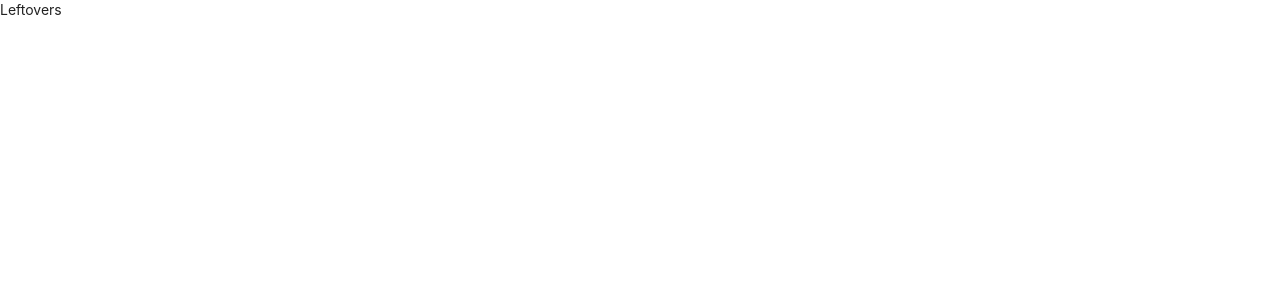
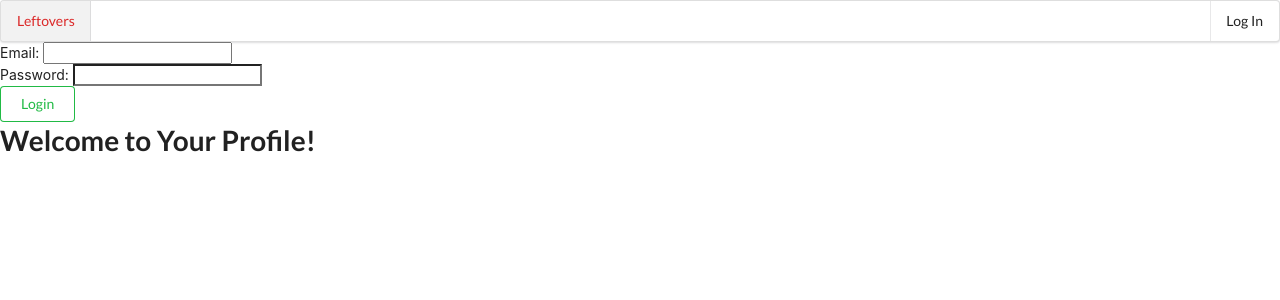
Before and after one commit to abracadabra89/Final-Project-Frontend, a React (Create React App) app: page /profile in a window 1280 px wide. Shown: the top 300 px of the page. Built offline with nearby package versions, Linux system fonts and the light colour scheme.

Commit message:
added profile component, edited nav

```diff
--- a/package.json
+++ b/package.json
@@ -2,14 +2,15 @@
   "name": "client",
   "version": "0.1.0",
   "private": true,
-  "proxy": "http://localhost:3001/",
+  "proxy": "http://localhost:3000/",
   "dependencies": {
     "@testing-library/jest-dom": "^4.2.4",
     "@testing-library/react": "^9.3.2",
     "@testing-library/user-event": "^7.1.2",
+    "google-map-react": "^1.1.5",
     "google-maps-react": "^2.0.2",
+    "lodash": "^4.17.10",
     "react": "^16.12.0",
-    "lodash": "^4.17.10",
     "react-dom": "^16.12.0",
     "react-redux": "^5.1.2",
     "react-router-dom": "4.3.1",
--- a/src/App.js
+++ b/src/App.js
@@ -1,8 +1,8 @@
 import React, { Component } from 'react';
-import { BrowserRouter as Router, Route } from 'react-router-dom'
+import { BrowserRouter as Router, Route, Redirect } from 'react-router-dom'
 import HomePage from './components/HomePage';
+import Profile from './components/Profile';
 import Nav from './components/Nav';
-
 import './App.css'
 
 class App extends Component {
@@ -10,8 +10,10 @@ class App extends Component {
     return (
       <Router>
         <div>
-        <Nav />
+          <Nav />
+          <HomePage />
           <Route exact path="/" component={HomePage}></Route>
+          <Route exact path="/profile" component={Profile}></Route>
         </div>
       </Router>
     );
--- a/src/actions/index.js
+++ b/src/actions/index.js
@@ -1,10 +1,10 @@
 import { RestfulAdapter } from "../adapters";
 
-export function fetchInitialRestaurants(location) {
+export function fetchInitialRestaurants() {
 
 		return dispatch => {
 			dispatch({ type: "RESTAURANTS_LOADING" });
-			RestfulAdapter.indexFetch("businesses").then(data => {
+			RestfulAdapter.indexFetch("restaurants").then(data => {
 			  dispatch({ type: "RESTAURANTS_LOAD", payload: data });
 			});
 		  };
--- a/src/adapters/index.js
+++ b/src/adapters/index.js
@@ -1,4 +1,4 @@
-const baseUrl = `http://localhost:3000`;
+const API = `http://localhost:3000`;
 
 function headers() {
   return {
@@ -8,25 +8,25 @@ function headers() {
 }
 export class RestfulAdapter {
 	static indexFetch(route) {
-	  return fetch(`${baseUrl}/${route}`, getRequest()).then(responseHandler);
+	  return fetch(`${API}/${route}`, getRequest()).then(responseHandler);
 	}
 	static showFetch(route, id) {
-	  return fetch(`${baseUrl}/${route}/${id}`, getRequest()).then(
+	  return fetch(`${API}/${route}/${id}`, getRequest()).then(
 		responseHandler
 	  );
 	}
 	static createFetch(route, body) {
-	  return fetch(`${baseUrl}/${route}`, postRequest(body)).then(
+	  return fetch(`${API}/${route}`, postRequest(body)).then(
 		responseHandler
 	  );
 	}
 	static editFetch(route, id, body) {
-		return fetch(`${baseUrl}/${route}/${id}`, patchRequest(body)).then(
+		return fetch(`${API}/${route}/${id}`, patchRequest(body)).then(
 		  responseHandler
 		);
 	  }
 	  static deleteFetch(route, id) {
-		return fetch(`${baseUrl}/${route}/${id}`, {
+		return fetch(`${API}/${route}/${id}`, {
 		  method: "DELETE",
 		  headers: headers()
 		}).then(responseHandler);
@@ -58,6 +58,7 @@ export class RestfulAdapter {
 	  function responseHandler(response) {
 		  if (response.ok) {
 			return response.json()
+		} else {
+			console.log("ERROR", response.json());
 		  }
-		  throw alert('Something went wrong')
 	  }
--- a/src/components/HomePage.js
+++ b/src/components/HomePage.js
@@ -26,25 +26,22 @@ class HomePage extends Component {
 
 	}
 	handleLogin = (user) => {
-		const token = localStorage.getItem('token')
-		if (!!token) {
-		  console.log("token present")
-		} else {
-		  localStorage.setItem('token', user.jwt)
-		}
-		this.props.logIn(user)
+		this.props.logIn(user);
+		localStorage.setItem('token', user.jwt);
 	  }
 
 	  render() {
 		return (
 		  <div id="home">
-			{ this.props.loggedIn ? (
+			{
+				this.props.loggedIn ?
+				(
 			  <div>
 				<RestaurantsContainer />
 			  </div>
 			) :(
 			  <div>
-				<LoginForm history={this.props.history} handleLogin={this.handleLogin} handleLogout={this.handleLogout} loggedIn={this.props.loggedIn}/>
+			  <LoginForm handleLogin={this.handleLogin} handleLogout={this.handleLogout} loggedIn={this.props.loggedIn}/>
 			  </div>
 			)
 		  }
@@ -55,7 +52,7 @@ class HomePage extends Component {
 
 	function mapStateToProps(state) {
 	  return {
-		loggedIn: state.user.loggedIn
+		loggedIn: state.auth.loggedIn
 	  }
 	}
 
--- a/src/components/LoginForm.js
+++ b/src/components/LoginForm.js
@@ -31,7 +31,7 @@ class LoginForm extends Component {
 		}
 
 		render() {
-		// console.log('isLoggedIn?', this.props.loggedIn === true);
+		 console.log('isLoggedIn?', this.props.loggedIn === true);
 		const { fields } = this.state;
 		return (
 		<div>
--- a/src/components/Nav.js
+++ b/src/components/Nav.js
@@ -1,5 +1,6 @@
 import React, { Component } from 'react'
 import { connect } from "react-redux";
+import { NavLink } from 'react-router-dom'
 import { logOut } from "../actions";
 
 class Nav extends Component {
@@ -9,14 +10,52 @@ class Nav extends Component {
 	}
 	render(){
 		return (
-		  <div id="nav">
+		  <div>
 			{this.props.loggedIn ? (
-			  <div className="nav-link" onClick={this.handleLogout}>
-				log out
+			  <div className="ui menu">
+				<NavLink
+				  to="/"
+				  exact
+				  className="link red item"
+				  id="site-name"
+				>Leftovers</NavLink>
+				<NavLink
+				  to="/profile"
+				  exact
+				  className="link item"
+				>Profile</NavLink>
+				<NavLink
+				  to="/"
+				  exact
+				  className="link item"
+				>Foodr Search</NavLink>
+				<div className="right menu">
+				  <div className=" fluid item">
+					<div className="ui transparent icon input">
+					  <input id="search" type="search" placeholder="Search Restaurants..." onChange={this.handleChange} name="term"></input>
+					  <i className="search link icon" onClick={this.handleSubmit}></i>
+					</div>
+				  </div>
+				  <a className="item" onClick={this.handleLogout}>
+					Log Out
+				  </a>
+				</div>
 			  </div>
 			) : (
-			  <div className="nav-link">
-				Leftovers
+			  <div className="ui menu">
+				<NavLink
+				  to="/"
+				  exact
+				  className="link active red item"
+				  id="site-name"
+				>Leftovers</NavLink>
+				<div className="right menu">
+				  <NavLink
+					to="/"
+					exact
+					className="link item"
+				  >Log In</NavLink>
+				</div>
 			  </div>
 			)}
 		  </div>
--- /dev/null
+++ b/src/components/Profile.js
@@ -0,0 +1,15 @@
+import React, { Component } from 'react';
+
+class Profile extends Component {
+
+  render() {
+    return (
+      <div>
+        <h1>Welcome to Your Profile!</h1>
+      </div>
+    );
+  }
+}
+
+
+export default Profile;
--- a/src/components/ShowRestaurants.js
+++ b/src/components/ShowRestaurants.js
@@ -1,10 +1,20 @@
 import React from "react";
 
 const ShowRestaurants = (props) => {
-    const { name } = props.selectedRestaurant
+    const { name } = props.chosenRestaurant
+    const { image_url, address, item } = props.chosenRestaurant
     return (
       <div>
+        <div className="ui small centered image">
+          <img src={image_url} styles={{maxHeight: '10px'}} alt=""></img>
+        </div>
         <h1>{name}</h1>
+        <h3>{address}</h3>
+		<li>{item}</li>
+        <div className="ui four column doubling stackable grid container">
+
+        </div>
+
       </div>
     );
 }
--- a/src/containers/AllRestaurants.js
+++ b/src/containers/AllRestaurants.js
@@ -11,9 +11,10 @@ class AllRestaurants extends React.Component {
   render() {
     // console.log(this.props);
     return (
-      <div>
+		<div>
+		<h2>Restaurants</h2>
         {this.props.restaurants.restaurants.length ? (
-          <div>
+          <div className="column">
             {this.props.restaurants.restaurants.map(rest => <RestaurantList key={rest.id} restaurant={rest} />)}
           </div>
         ) : (
--- a/src/containers/RestaurantsContainer.js
+++ b/src/containers/RestaurantsContainer.js
@@ -11,15 +11,15 @@ class RestaurantsContainer extends React.Component {
 
   render() {
     // console.log(this.props)
-    // console.log(this.props.restaurants.selectedRestaurant);
+    // console.log(this.props.restaurants.chosenRestaurant);
     return (
       <div className="ui grid">
         <div className="six wide column">
           <AllRestaurants restaurants={this.props.restaurants}/>
         </div>
           <div className="ten wide column">
-          {this.props.restaurants.selectedRestaurant !== null ? (
-            <ShowRestaurants selectedRestaurant={this.props.restaurants.selectedRestaurant} />
+          {this.props.restaurants.chosenRestaurant !== null ? (
+            <ShowRestaurants chosenRestaurant={this.props.restaurants.chosenRestaurant} />
           ) : (
             <h3>select a restaurant</h3>
           )}
@@ -33,7 +33,7 @@ class RestaurantsContainer extends React.Component {
 const mapStateToProps = state => ({
   restaurants: state.restaurants,
   chosenRestaurant: state.chosenRestaurant
-  // state.restaurants.find(r => r.id === state.selectedRestaurant)
+  // state.restaurants.find(r => r.id === state.chosenRestaurant)
 });
 
 export default connect(mapStateToProps, { fetchInitialRestaurants })(RestaurantsContainer);
--- a/src/reducers/index.js
+++ b/src/reducers/index.js
@@ -17,7 +17,8 @@ const restaurantsReducer = (state = { restaurants: [], chosenRestaurant: null, l
 		// console.log(action.payload);
 		return {
 			...state,
-			chosenRestaurant: action.payload
+			restaurants: action.payload,
+			//chosenRestaurant: action.payload
 		}
 		default:
 		return state;
```
Also changed, not shown: 1 other file (tests, documents, lock files or other folders).
